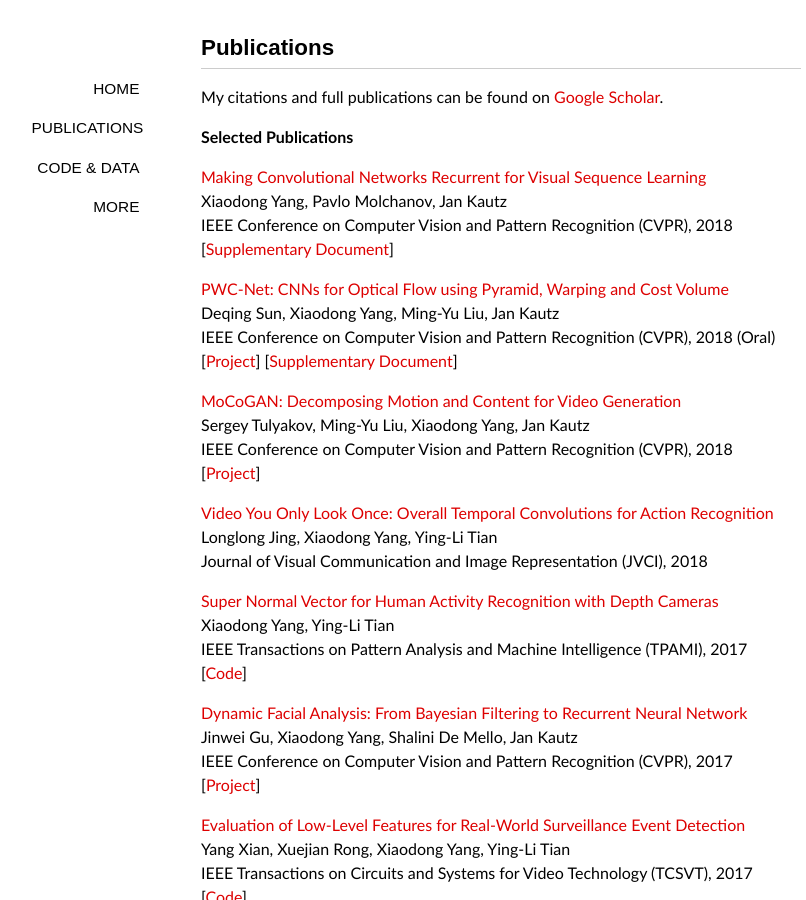
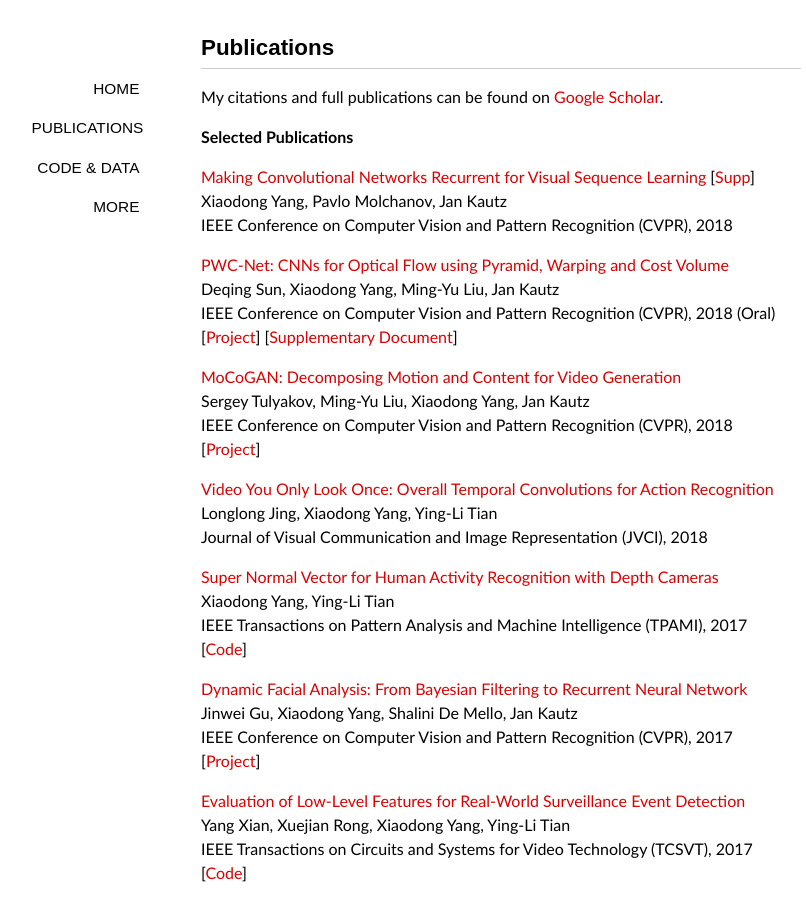
Before and after one commit to xiaodongyang/xiaodongyang.github.io, a Jekyll site: the page built from publications/index.md, in a window 1280 px wide and 900 px high. Shown: the whole window, without its empty margins (139-945 px from the left). Built offline with Jekyll 4.4.1, drawn with Linux system fonts in a browser that asks for light colours; some web fonts are replaced.

Commit message:
Update index.md

```diff
--- a/publications/index.md
+++ b/publications/index.md
@@ -9,10 +9,9 @@ My citations and full publications can be found on [Google Scholar](http://schol
 
 **Selected Publications**
 
-[Making Convolutional Networks Recurrent for Visual Sequence Learning](/publications/papers/prernn-cvpr18.pdf)
+[Making Convolutional Networks Recurrent for Visual Sequence Learning](/publications/papers/prernn-cvpr18.pdf) [[Supp](/publications/papers/prernn-supp-cvpr18.pdf)]
 Xiaodong Yang, Pavlo Molchanov, Jan Kautz
 IEEE Conference on Computer Vision and Pattern Recognition (CVPR), 2018
-[[Supplementary Document](/publications/papers/prernn-supp-cvpr18.pdf)]
 
 [PWC-Net: CNNs for Optical Flow using Pyramid, Warping and Cost Volume](/publications/papers/pwc-cvpr18.pdf)
 Deqing Sun, Xiaodong Yang, Ming-Yu Liu, Jan Kautz
```
